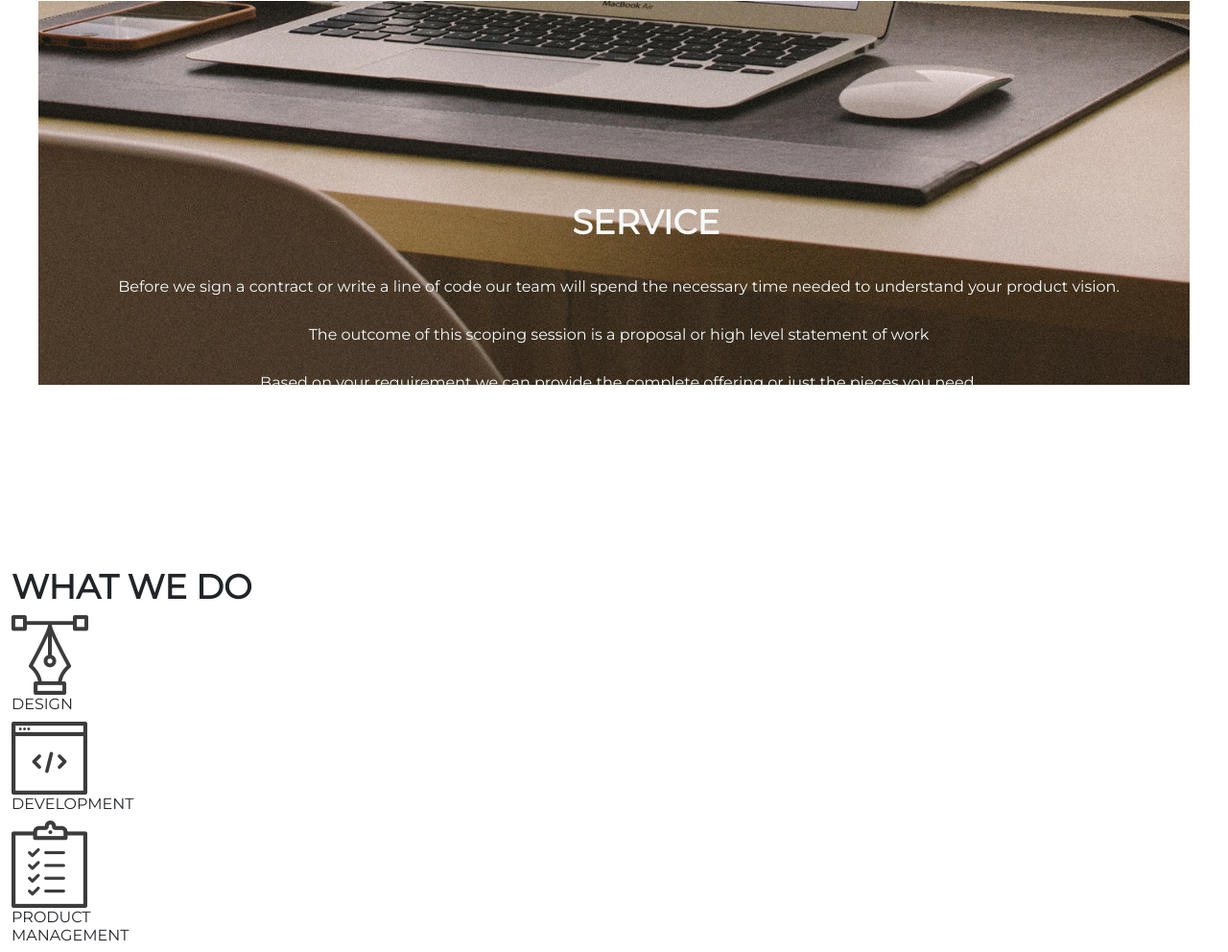
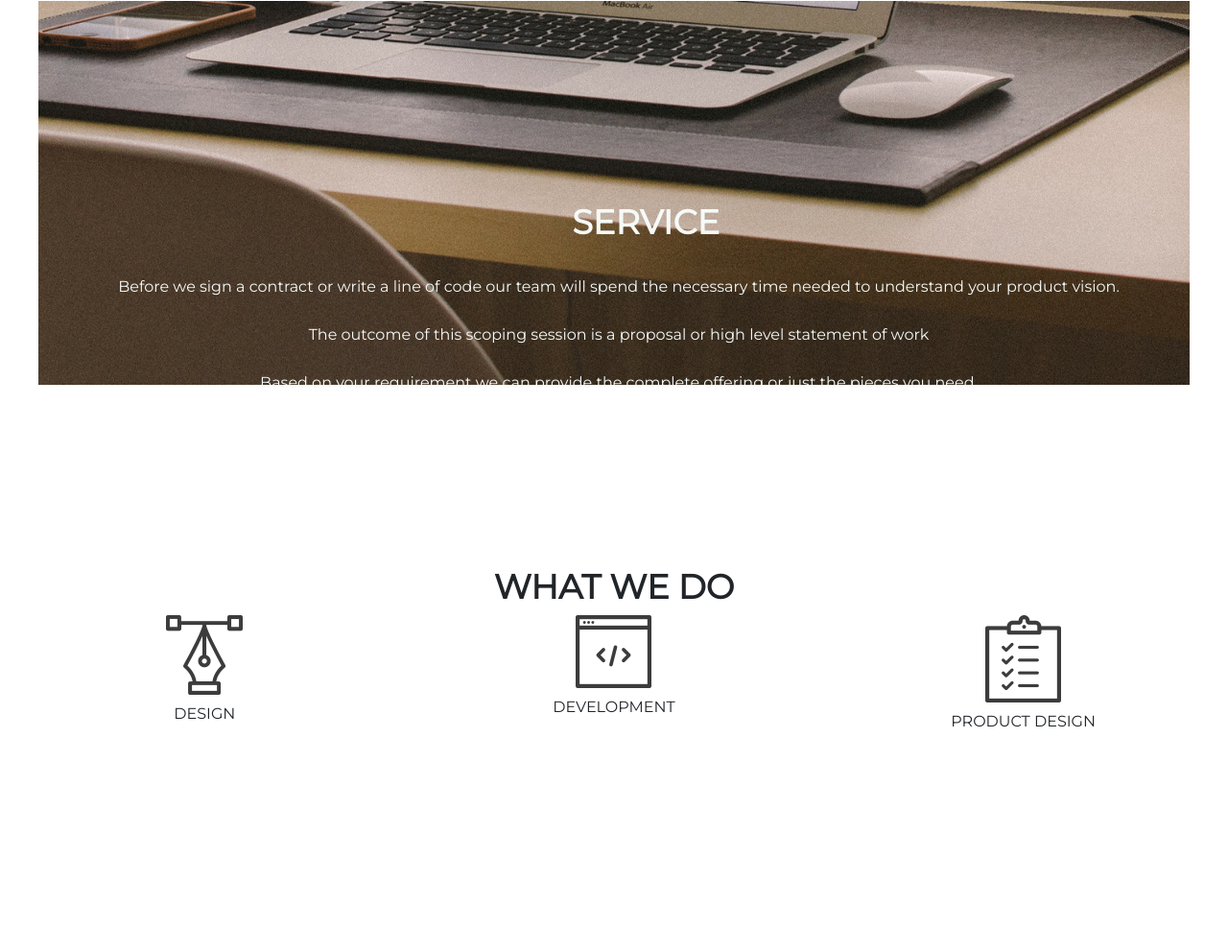
Before and after one commit to kioksianto/IP-Week3, a plain HTML site: page index.html in a window 1280 px wide. Shown: the part 1251-2243 px from the top of the page at 96% size. After the commit the page ends 2021 px from the top, so only its background shows below. Drawn offline with nearby package versions, Linux system fonts and the light colour scheme.

Commit message:
first update

```diff
--- a/CSS/style.css
+++ b/CSS/style.css
@@ -107,7 +107,11 @@ body {
   font-size: 2.2em;
   font-weight: bold;
 }
-te
+.whatwedo {
+  font-size: 2.2em;
+  font-weight: bold;
+  text-align: center;
+}
 
 /*---Media Queries --*/
 @media (max-width: 992px) {
--- a/index.html
+++ b/index.html
@@ -17,7 +17,6 @@
   </head>
   <body>
     <!-- Navigation -->
-    <div class="container"></div>
     <nav class="navbar navbar-expand-md navbar-light bg-light sticky-top">
       <div class="container-fluid">
         <button
@@ -52,11 +51,11 @@
 
     <!--- Home -->
     <div class="image-background">
-      <img src="assets/background/walking.jpg" height="600" width="1200"/>
+      <img src="assets/background/walking.jpg" height="600" width="1200" />
       <div class="img-text">
-        <h6 class="display-4 welcome">WELCOME</h6>
-        <h4 class="display-4 delani">TO DELANI STUDIO</h4>
-        <p class="summary">
+        <h6 class="display-4 welcome col-12 text-center sty">WELCOME</h6>
+        <h4 class="display-4 delani col-12 text-center">TO DELANI STUDIO</h4>
+        <p class="summary col-12 text-center">
           AMAZING PEOPLE ARE MAKING AMAZING DESIGNS IN A FUN ENVIRONMENT
         </p>
       </div>
@@ -69,7 +68,7 @@
     </div>
 
     <!--- About us -->
-    <div class="container-fluid padding">
+    <div class="container padding">
       <div class="row text-center">
         <div class="col-12">
           <h6 class="about">ABOUT US</h6>
@@ -94,7 +93,8 @@
     </div>
     <!--- Service -->
     <div>
-      <div class="image-background-1"><img src="assets/background/desktop.jpg" height="400px" width="1200" />
+      <div class="image-background-1">
+        <img src="assets/background/desktop.jpg" height="400px" width="1200" />
         <div class="img-text-1">
           <h6 class="service">SERVICE</h6>
           <div class="col-12 text-1">
@@ -113,26 +113,25 @@
       </div>
 
       <!--- What We Do -->
-      <div class="container-fluid padding">
-      <div row text-center padding>
-        <h6 class="display-4 about">WHAT WE DO</h6>
-        <div class="col-xs-12 col-sm-6 col-md-4">
-            <img src="assets/service-icons/design_icon.png" alt="">
-            <h6>DESIGN</h6
+      <div class="container-fluid">
+        <div class="row text-center">
+          <h6 class="whatwedo">WHAT WE DO</h6>
+          <div class="col-4">
+            <img src="assets/service-icons/design_icon.png" alt="" />
+            <h6 style="padding-top: 10px">DESIGN</h6>
           </div>
-        <div class="col-xs-12 col-sm-6 col-md-4">
-            <img src="assets/service-icons/dev_icon.png" alt="">
-            <h6>DEVELOPMENT</h6
+          <div class="col-4">
+            <img src="assets/service-icons/dev_icon.png" alt="" />
+            <h6 style="padding-top: 10px">DEVELOPMENT</h6>
           </div>
-        <div class="col-sm-6 col-md-4">
-            <img src="assets/service-icons/product_icon.png" alt="">
-            <h6>PRODUCT MANAGEMENT</h6
+          <div class="col-4">
+            <img src="assets/service-icons/product_icon.png" alt="" />
+            <h6 style="padding-top: 10px">PRODUCT DESIGN</h6>
           </div>
-
         </div>
       </div>
 
-      <!--- Three Column Section -->
+      <!--- portfolio-->
 
       <!--- Two Column Section -->
 
```
Lines whose indentation alone changed are shown as unchanged.
